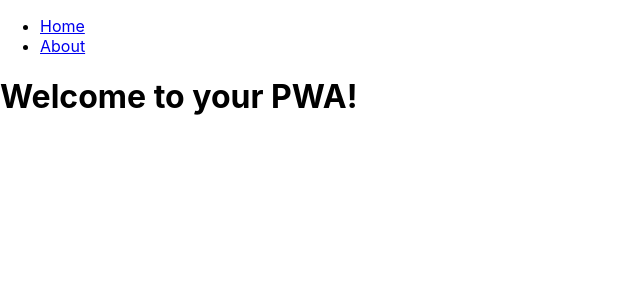
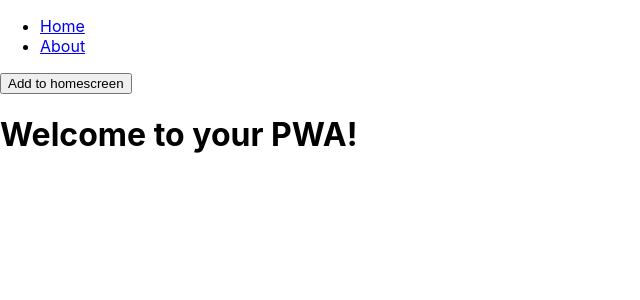
Before and after one commit to raphaelperuzzolo/react-pwa, a React (Create React App) app: page / in a window 1280 px wide. Shown: the top 300 px of the page, without its empty margins (0-640 px from the left). Built offline with nearby package versions, Linux system fonts and the light colour scheme.

Commit message:
Remove a2hs button conditional

```diff
--- a/src/App.js
+++ b/src/App.js
@@ -20,7 +20,8 @@ const App = () => {
             </li>
           </ul>
         </nav>
-        {prompt && <button onClick={promptToInstall}>Add to homescreen</button>}
+        {/* {prompt && <button onClick={promptToInstall}>Add to homescreen</button>} */}
+        <button onClick={promptToInstall}>Add to homescreen</button>
         <Switch>
           <Route path="/about">
             <About />
```
